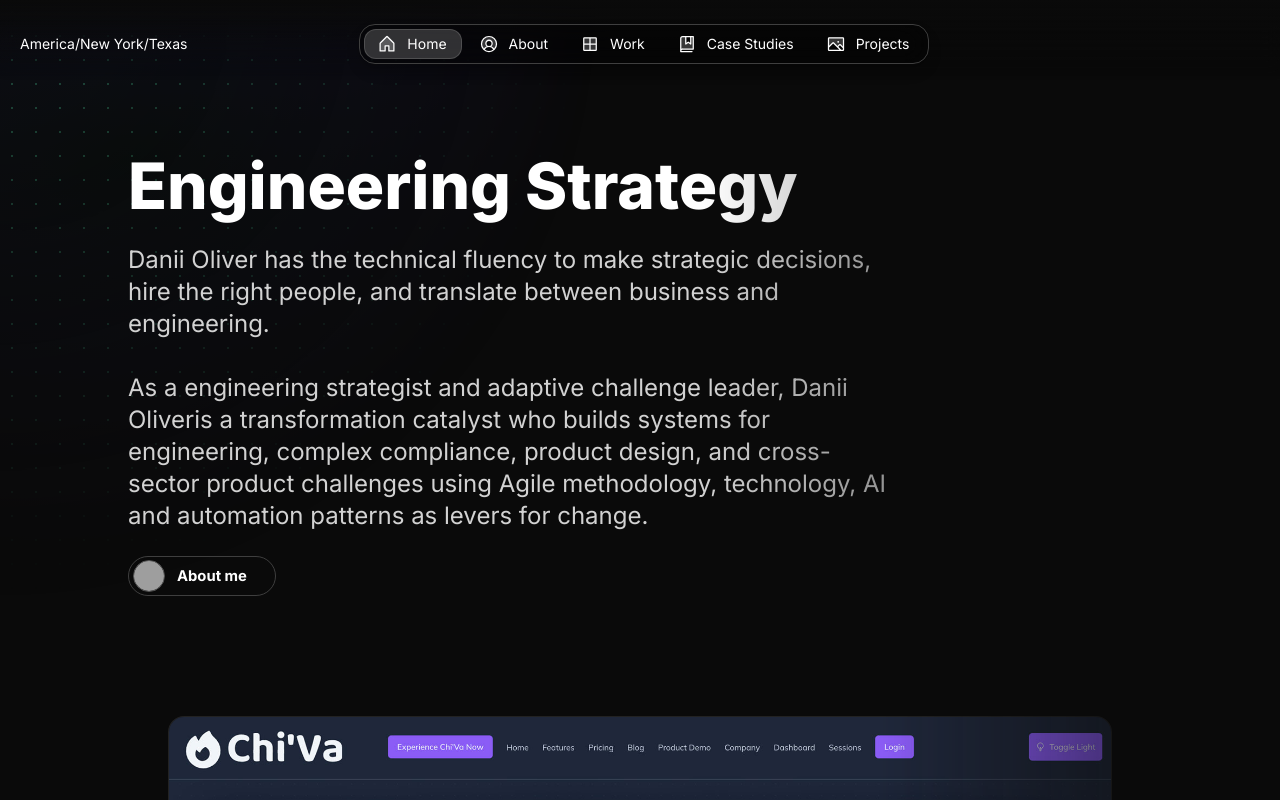
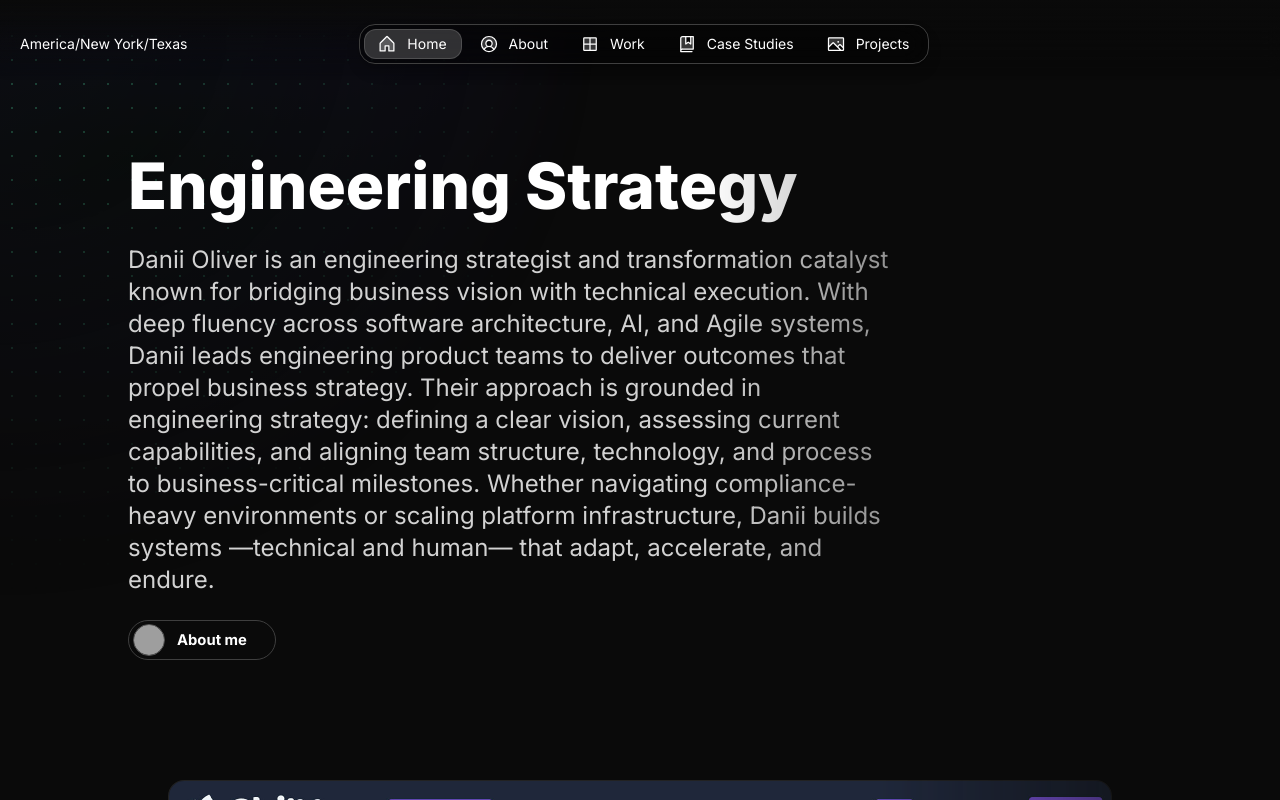
Before and after one commit to CogSciOliver/danii-oliver-portfolio-2025, a Next.js app: page /en in a window 1280 px wide. Shown: the top 800 px of the page. Built offline with nearby package versions, Linux system fonts and the light colour scheme; grey boxes are pictures that could not be loaded.

Commit message:
intro update

```diff
--- a/src/app/resources/content.js
+++ b/src/app/resources/content.js
@@ -50,17 +50,16 @@ const home = {
 	headline: <>Engineering Strategy</>,
 	subline: (
 		<>
-			{person.name} has the technical fluency to make strategic decisions,
-			hire the right people, and translate between business and
-			engineering.
-			<br />
-			<br />
-			As a engineering strategist and adaptive challenge leader,{" "}
-			{person.name}
-			is a transformation catalyst who builds systems for engineering,
-			complex compliance, product design, and cross-sector product
-			challenges using Agile methodology, technology, AI and automation
-			patterns as levers for change.
+			{person.name} is an engineering strategist and transformation
+			catalyst known for bridging business vision with technical
+			execution. With deep fluency across software architecture, AI, and
+			Agile systems, Danii leads engineering product teams to deliver
+			outcomes that propel business strategy. Their approach is grounded
+			in engineering strategy: defining a clear vision, assessing current
+			capabilities, and aligning team structure, technology, and process
+			to business-critical milestones. Whether navigating compliance-heavy
+			environments or scaling platform infrastructure, Danii builds
+			systems —technical and human— that adapt, accelerate, and endure.
 		</>
 	),
 };
```
